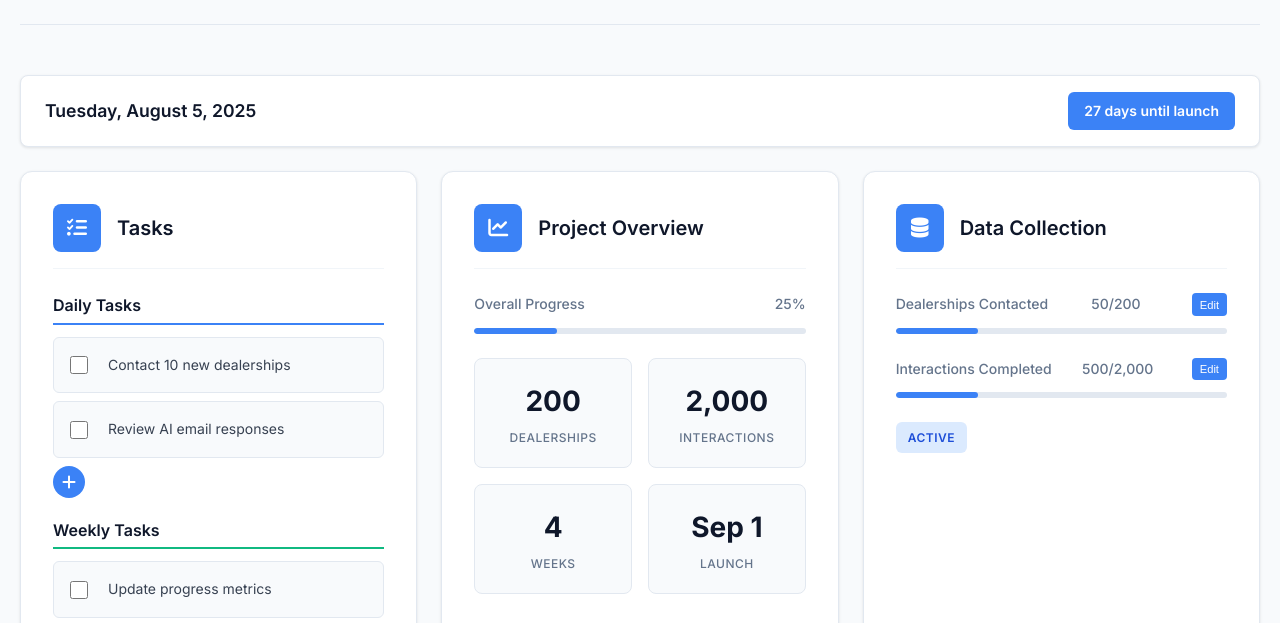
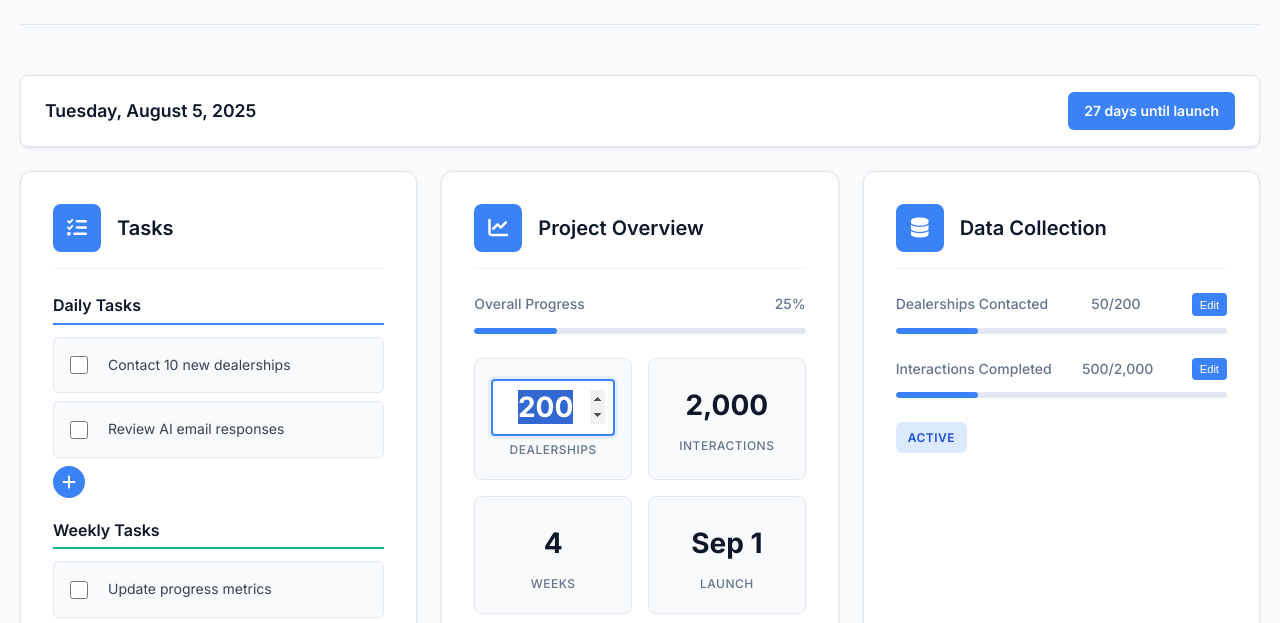
Before and after one commit to BennyMorton28/Project-Ralph, a plain HTML site: page index.html in a window 1280 px wide. Both pictures are taken after a click on the element "200 DEALERSHIPS". Shown: the part 118-741 px from the top of the page. Drawn offline with Linux system fonts and the light colour scheme.

Commit message:
added some more editing features

```diff
--- a/index.html
+++ b/index.html
@@ -202,6 +202,32 @@
             font-weight: 700;
             color: #0f172a;
             margin-bottom: 4px;
+            cursor: pointer;
+            padding: 4px 8px;
+            border-radius: 4px;
+            transition: background 0.2s ease;
+        }
+
+        .metric-value:hover {
+            background: #f1f5f9;
+        }
+
+        .metric-value.editing {
+            background: white;
+            border: 2px solid #3b82f6;
+            box-shadow: 0 0 0 3px rgba(59, 130, 246, 0.1);
+        }
+
+        .metric-input {
+            font-size: 1.75rem;
+            font-weight: 700;
+            color: #0f172a;
+            background: transparent;
+            border: none;
+            outline: none;
+            width: 100%;
+            text-align: center;
+            font-family: inherit;
         }
 
         .metric-label {
@@ -701,10 +727,10 @@
                 </div>
                 <div class="metrics-grid">
                     <div class="metric" onclick="editDealershipCount()">
-                        <div class="metric-value" id="dealership-count">200</div>
+                        <div class="metric-value" id="dealership-count" onclick="editDealershipCount(event)">200</div>
                         <div class="metric-label">Dealerships</div>
                     </div>
-                    <div class="metric" onclick="updateMetric('interactions')">
+                    <div class="metric">
                         <div class="metric-value" id="interaction-count">2,000</div>
                         <div class="metric-label">Interactions</div>
                     </div>
@@ -933,13 +959,17 @@
             const dealershipProgress = parseInt(localStorage.getItem('dealershipProgress') || '50');
             const interactionProgress = parseInt(localStorage.getItem('interactionProgress') || '500');
 
-            document.getElementById('dealership-progress').textContent = `${dealershipProgress}/200`;
-            document.getElementById('dealership-progress-bar').style.width = `${(dealershipProgress/200)*100}%`;
+            // Get target values from current display or localStorage
+            const dealershipTarget = parseInt(localStorage.getItem('dealershipCount') || '200');
+            const interactionTarget = parseInt(localStorage.getItem('interactionCount') || '2000');
 
-            document.getElementById('interaction-progress').textContent = `${interactionProgress}/2,000`;
-            document.getElementById('interaction-progress-bar').style.width = `${(interactionProgress/2000)*100}%`;
+            document.getElementById('dealership-progress').textContent = `${dealershipProgress}/${dealershipTarget}`;
+            document.getElementById('dealership-progress-bar').style.width = `${(dealershipProgress/dealershipTarget)*100}%`;
 
-            const overallProgress = Math.round(((dealershipProgress/200) + (interactionProgress/2000)) / 2 * 100);
+            document.getElementById('interaction-progress').textContent = `${interactionProgress}/${interactionTarget.toLocaleString()}`;
+            document.getElementById('interaction-progress-bar').style.width = `${(interactionProgress/interactionTarget)*100}%`;
+
+            const overallProgress = Math.round(((dealershipProgress/dealershipTarget) + (interactionProgress/interactionTarget)) / 2 * 100);
             document.getElementById('overall-progress').textContent = `${overallProgress}%`;
             document.getElementById('overall-progress-bar').style.width = `${overallProgress}%`;
         }
@@ -978,6 +1008,65 @@
                 const current = parseInt(metricElement.textContent.replace(',', ''));
                 metricElement.textContent = (current + Math.floor(Math.random() * 50) + 10).toLocaleString();
             }
+        }
+
+        // Edit dealership count
+        function editDealershipCount(event) {
+            if (event) {
+                event.stopPropagation(); // Prevent triggering the parent onclick
+            }
+
+            const dealershipElement = document.getElementById('dealership-count');
+            const currentValue = dealershipElement.textContent;
+
+            // Convert to editing mode
+            dealershipElement.classList.add('editing');
+            dealershipElement.innerHTML = `<input type="number" class="metric-input" value="${currentValue}" onkeypress="handleDealershipKeyPress(event, this)" onblur="saveDealershipCount(this)" min="1" max="9999">`;
+
+            // Focus and select all text
+            const input = dealershipElement.querySelector('.metric-input');
+            input.focus();
+            input.select();
+        }
+
+        function handleDealershipKeyPress(event, input) {
+            if (event.key === 'Enter') {
+                saveDealershipCount(input);
+            } else if (event.key === 'Escape') {
+                cancelDealershipEdit(input);
+            }
+        }
+
+        function saveDealershipCount(input) {
+            const newValue = parseInt(input.value);
+            const dealershipElement = document.getElementById('dealership-count');
+
+            if (newValue && newValue > 0 && newValue <= 9999) {
+                // Save dealership count
+                dealershipElement.textContent = newValue;
+                dealershipElement.classList.remove('editing');
+
+                // Update interactions (10x dealership count)
+                const interactionElement = document.getElementById('interaction-count');
+                interactionElement.textContent = (newValue * 10).toLocaleString();
+
+                // Update progress calculations
+                updateProgress();
+
+                // Save to localStorage
+                localStorage.setItem('dealershipCount', newValue.toString());
+                localStorage.setItem('interactionCount', (newValue * 10).toString());
+            } else {
+                // Invalid value, revert to original
+                cancelDealershipEdit(input);
+            }
+        }
+
+        function cancelDealershipEdit(input) {
+            const dealershipElement = document.getElementById('dealership-count');
+            const savedValue = localStorage.getItem('dealershipCount') || '200';
+            dealershipElement.textContent = savedValue;
+            dealershipElement.classList.remove('editing');
         }
 
         // Timeline interaction
@@ -1279,8 +1368,22 @@
             }
         }
 
+        // Load saved metric values
+        function loadSavedMetrics() {
+            const savedDealershipCount = localStorage.getItem('dealershipCount');
+            const savedInteractionCount = localStorage.getItem('interactionCount');
+
+            if (savedDealershipCount) {
+                document.getElementById('dealership-count').textContent = savedDealershipCount;
+            }
+            if (savedInteractionCount) {
+                document.getElementById('interaction-count').textContent = parseInt(savedInteractionCount).toLocaleString();
+            }
+        }
+
         // Initialize everything
         updateDateDisplay();
+        loadSavedMetrics(); // Load saved metric values
         updateProgress();
         updateTodoStats();
         loadTodos(); // Load todos from localStorage on page load
```
